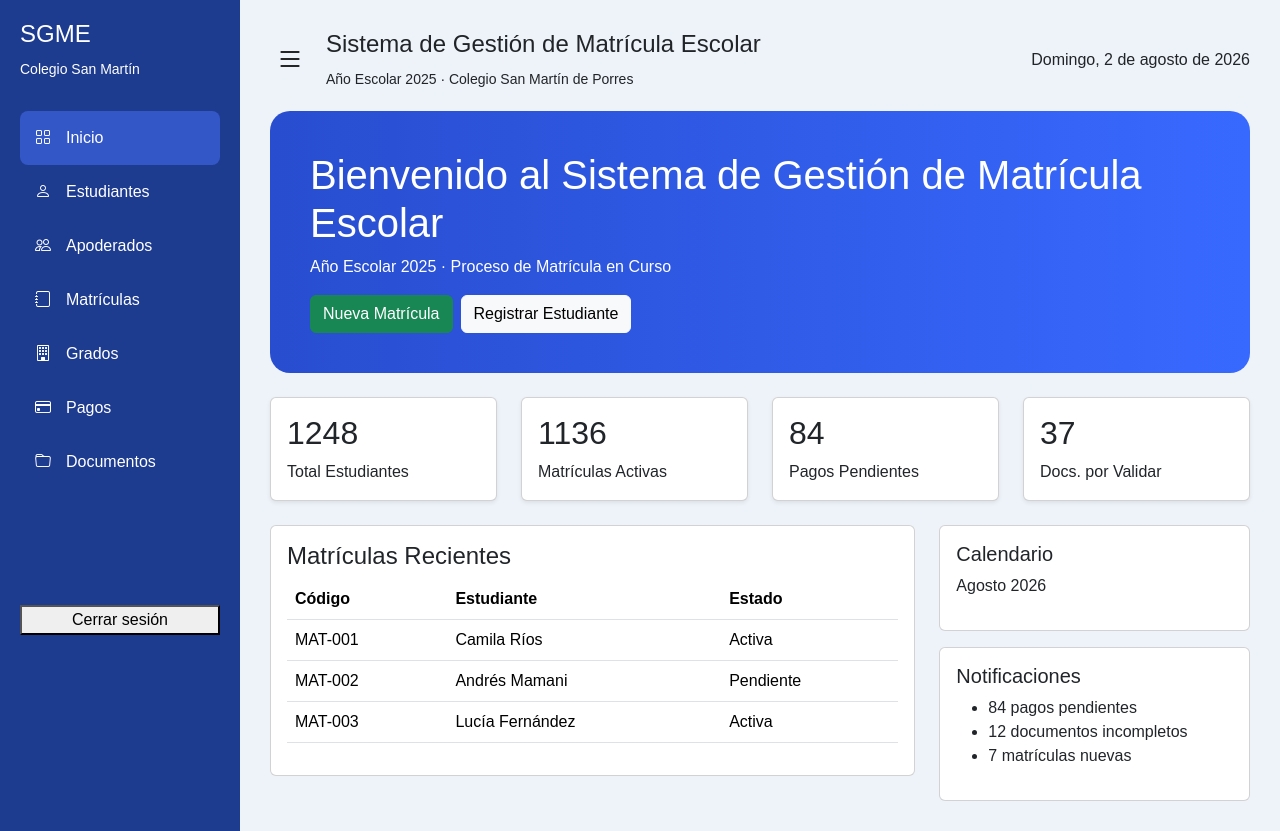
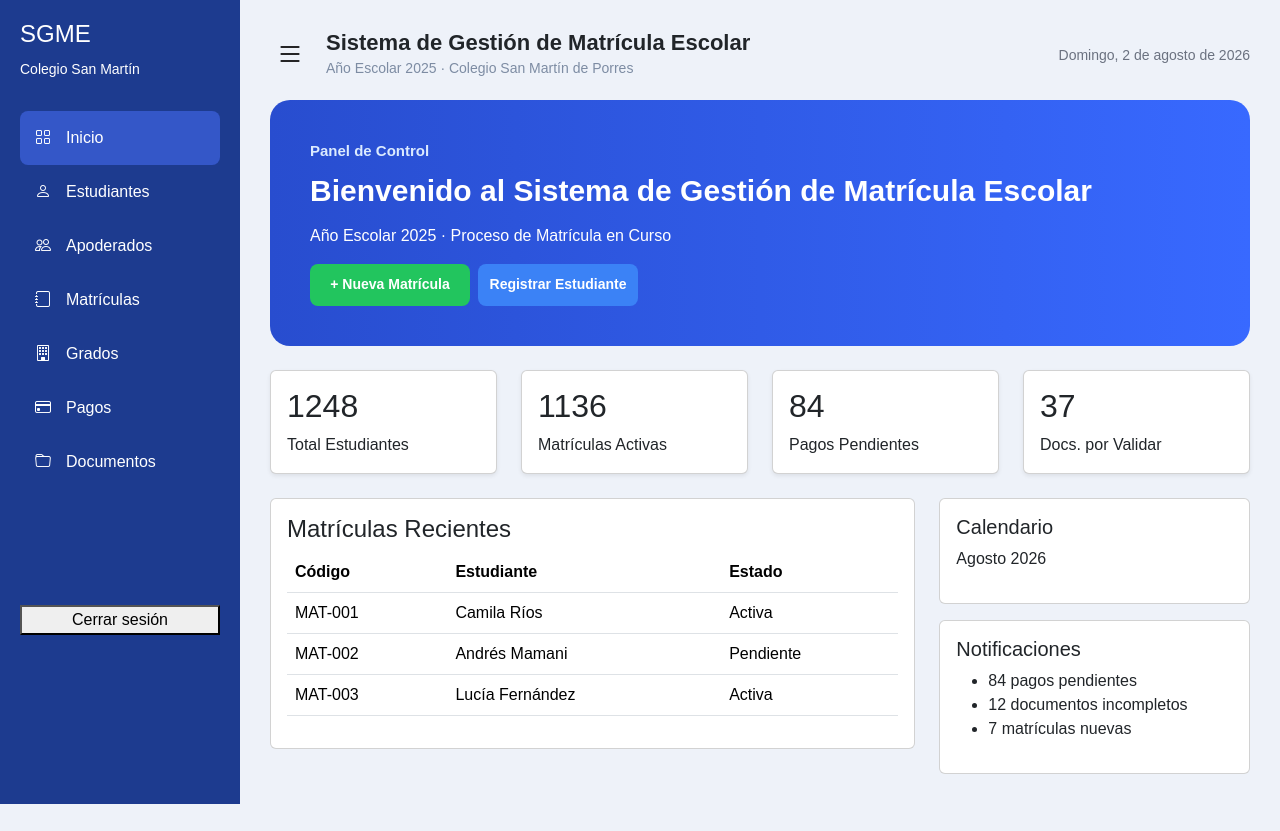
Before and after one commit to geulianaberroam-design/SGME, a React (Vite) app in the folder InterfazSistema/: page / in a window 1280 px wide. After the commit the page ends 804 px from the top, so only its background shows below. Built offline with nearby package versions, Linux system fonts and the light colour scheme.

Commit message:
Actualizar componentes Header, Hero, Stats y estilos en index.css

```diff
--- a/InterfazSistema/package.json
+++ b/InterfazSistema/package.json
@@ -10,6 +10,7 @@
     "preview": "vite preview"
   },
   "dependencies": {
+    "bootstrap-icons": "^1.13.1",
     "react": "^19.2.7",
     "react-dom": "^19.2.7"
   },
--- a/InterfazSistema/src/components/Header.jsx
+++ b/InterfazSistema/src/components/Header.jsx
@@ -8,7 +8,7 @@ function Header({ collapsed, setCollapsed }) {
     // Contenedor principal del encabezado
     <div className="header">
 
-      {/* Agrupa el botón del menú y el título */}
+      {/* Agrupa el botón del menú y la información del sistema */}
       <div className="d-flex align-items-center">
 
         {/* Botón que permite mostrar u ocultar el menú lateral */}
@@ -25,6 +25,7 @@ function Header({ collapsed, setCollapsed }) {
         {/* Información del sistema */}
         <div className="ms-3">
 
+          {/* Título del sistema */}
           <h4>
             Sistema de Gestión de Matrícula Escolar
           </h4>
@@ -38,7 +39,7 @@ function Header({ collapsed, setCollapsed }) {
       </div>
 
       {/* Fecha actual */}
-      <div>
+      <div className="fecha">
         Domingo, 2 de agosto de 2026
       </div>
 
--- a/InterfazSistema/src/components/Hero.jsx
+++ b/InterfazSistema/src/components/Hero.jsx
@@ -5,34 +5,29 @@ function Hero() {
     // Tarjeta principal de bienvenida
     <div className="hero">
 
-      {/* Título */}
+      {/* Título de la sección */}
+      <small className="panel-control">
+        Panel de Control
+      </small>
+
+      {/* Título principal */}
       <h1>
-
         Bienvenido al Sistema de Gestión de Matrícula Escolar
-
       </h1>
 
       {/* Descripción */}
       <p>
-
         Año Escolar 2025 · Proceso de Matrícula en Curso
-
       </p>
 
-      {/* Botón para nueva matrícula */}
-      <button className="btn btn-success me-2">
-
-        Nueva Matrícula
-
+      {/* Botones de acción */}
+      <button className="btn btn-success btn-accion me-2">
+           + Nueva Matrícula
       </button>
 
-      {/* Botón para registrar estudiante */}
-      <button className="btn btn-light">
-
-        Registrar Estudiante
-
-      </button>
-
+      <button className="btn btn-registrar btn-accion">
+            Registrar Estudiante
+       </button>
     </div>
 
   );
--- a/InterfazSistema/src/index.css
+++ b/InterfazSistema/src/index.css
@@ -5,6 +5,44 @@ body{
     font-family:Arial, Helvetica, sans-serif;
 }
 
+/* Botón Registrar Estudiante */
+.btn-registrar{
+    background-color: #3b82f6;
+    color: white;
+    border: none;
+    padding: 10px 20px;
+    border-radius: 8px;
+    font-weight: 600;
+    transition: 0.3s;
+}
+
+/* Efecto al pasar el mouse */
+.btn-registrar:hover{
+    background-color: #2563eb;
+    color: white;
+}
+
+/* Estilo común para ambos botones */
+.btn-accion{
+    width: 160px;
+    height: 42px;
+    display: inline-flex;
+    justify-content: center;
+    align-items: center;
+    padding: 0 16px;
+    font-size: 14px;
+    font-weight: 600;
+    white-space: nowrap;
+    border-radius: 8px;
+}
+.btn-success{
+    background-color: #22c55e;
+    border: none;
+}
+
+.btn-success:hover{
+    background-color: #16a34a;
+}
 /* Barra lateral */
 .sidebar{
     width:240px;
@@ -55,6 +93,24 @@ body{
     justify-content:space-between;
     align-items:center;
 }
+/* Título del sistema */
+.header h4{
+    font-size: 22px;
+    font-weight: 700;
+    margin: 0;
+}
+
+/* Subtítulo */
+.header small{
+    font-size: 14px;
+    color: #7d8ca3;
+}
+
+/* Fecha */
+.header .fecha{
+    font-size: 14px;
+    color: #6b7280;
+}
 
 /* Tarjeta de bienvenida */
 .hero{
@@ -63,6 +119,12 @@ body{
     border-radius:20px;
     padding:40px;
     margin-top:20px;
+}
+.hero h1{
+    font-size: 30px;
+    font-weight: 700;
+    margin-bottom: 15px;
+    white-space: nowrap;
 }
 /* ===========================
    Sidebar colapsable
@@ -112,7 +174,6 @@ body{
 .menu-btn:hover{
     color:#1d3b8f;
 }
-
 /* Contenedor principal */
 .app-container{
     display: flex;
@@ -139,3 +200,12 @@ body{
     transition:all .3s ease;
     overflow:auto;
 }
+
+/* Texto "Panel de Control" */
+.panel-control{
+    display:block;
+    font-size:15px;
+    font-weight:600;
+    color:#dbeafe; /* Un azul claro o blanco suave */
+    margin-bottom:10px;
+}
```
Also changed, not shown: InterfazSistema/src/components/Stats.jsx (line endings or trailing spaces), 1 other file (tests, documents, lock files or other folders).
